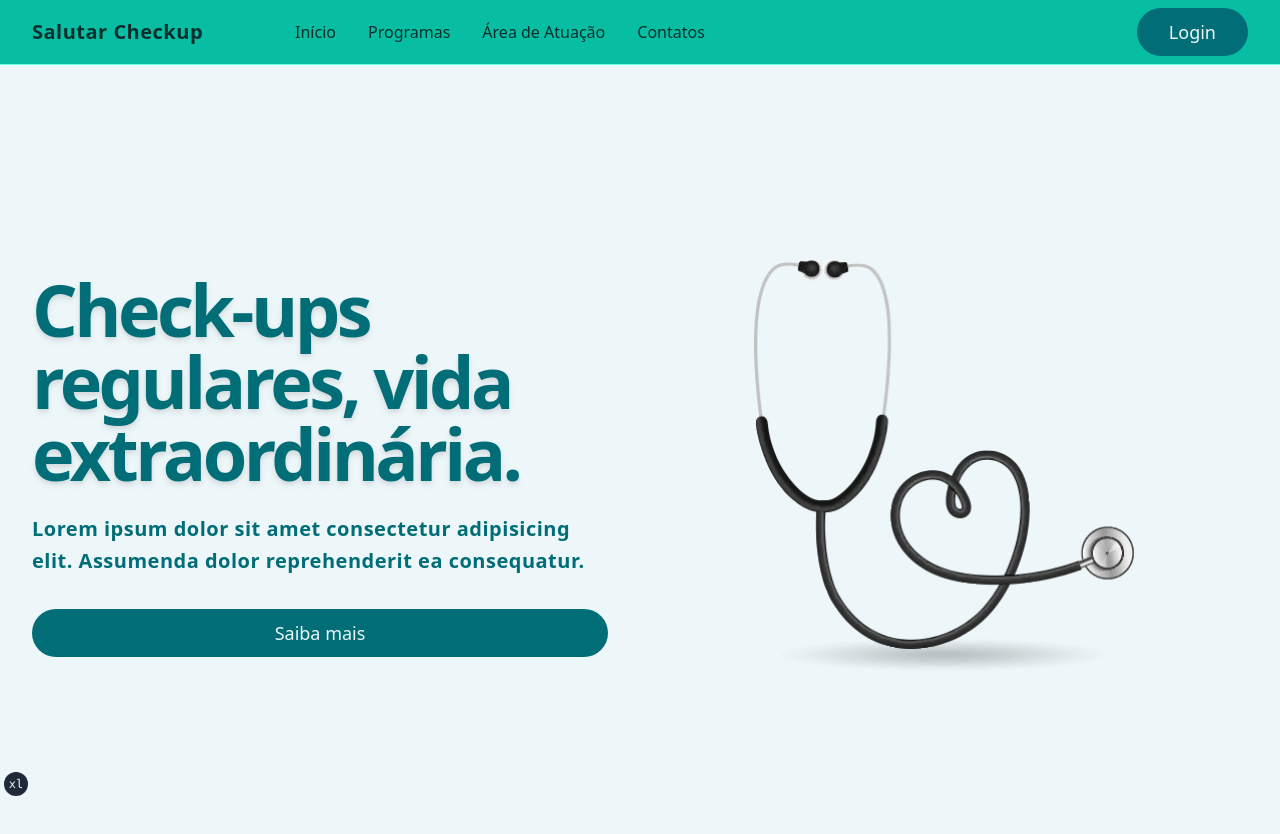
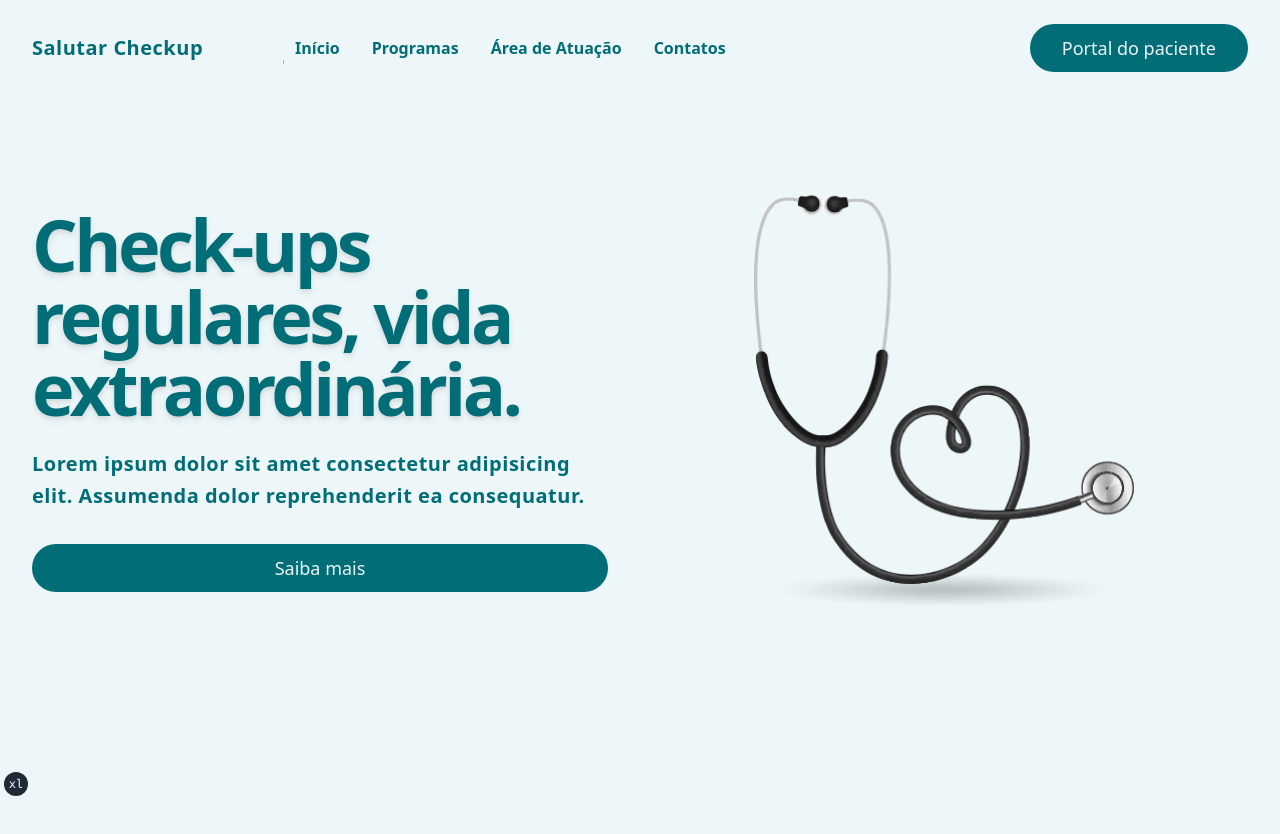
Before and after one commit to renexe/salutar-checkup, a Next.js app: page / in a window 1280 px wide. Shown: the top 834 px of the page. After the commit the page ends 800 px from the top, so only its background shows below. Built offline with nearby package versions, Linux system fonts and the light colour scheme.

Commit message:
<refac>[ui]: Rework on site header to be clean

```diff
--- a/src/components/main-nav.tsx
+++ b/src/components/main-nav.tsx
@@ -13,7 +13,7 @@ export function MainNav({ items }: MainNavProps) {
   return (
     <div className="flex md:gap-6 lg:gap-20 h-full">
       <Link href="/" className="flex items-center space-x-2">
-        <Typography variant={"h4"} className="inline-block font-bold text-primary-foreground">{siteConfig.name}</Typography>
+        <Typography variant={"h4"} className="inline-block font-bold">{siteConfig.name}</Typography>
       </Link>
       {items?.length ? (
         <nav className="md:flex gap-2 items-center hidden">
@@ -23,7 +23,7 @@ export function MainNav({ items }: MainNavProps) {
                 <Link
                   key={index}
                   href={item.href}
-                  className="bg-primary text-primary-foreground px-3 py-0 hover:py-5 hover:bg-accent/90 transition-all duration-400"
+                  className="leading-8 overflow-hidden px-3 relative font-bold before:content-[''] before:absolute before:bottom-0 before:left-0 before:w-full before:h-1 before:bg-foreground before:transition-all before:duration-300 before:z-10 hover:before:translate-x-0 before:-translate-x-full"
                 >
                   {item.title}
                 </Link>
--- a/src/components/site-header.tsx
+++ b/src/components/site-header.tsx
@@ -5,12 +5,12 @@ import { MainNav } from "@/components/main-nav"
 
 export function SiteHeader() {
   return (
-    <header className="sticky top-0 z-40 w-full border-b border-accent bg-primary">
-      <div className="container flex h-16 items-center space-x-4 sm:justify-between sm:space-x-0">
+    <header className="fixed top-0 z-40 w-full bg-transparent py-6">
+      <div className="container flex items-center space-x-4 sm:justify-between sm:space-x-0">
         <MainNav items={siteConfig.mainNav} />
         <div className="hidden md:flex flex-1 items-center justify-end space-x-4">
           <nav className="flex items-center space-x-1">
-            <Button size="lg">Login</Button>
+            <Button size="lg">Portal do paciente</Button>
           </nav>
         </div>
       </div>
```
